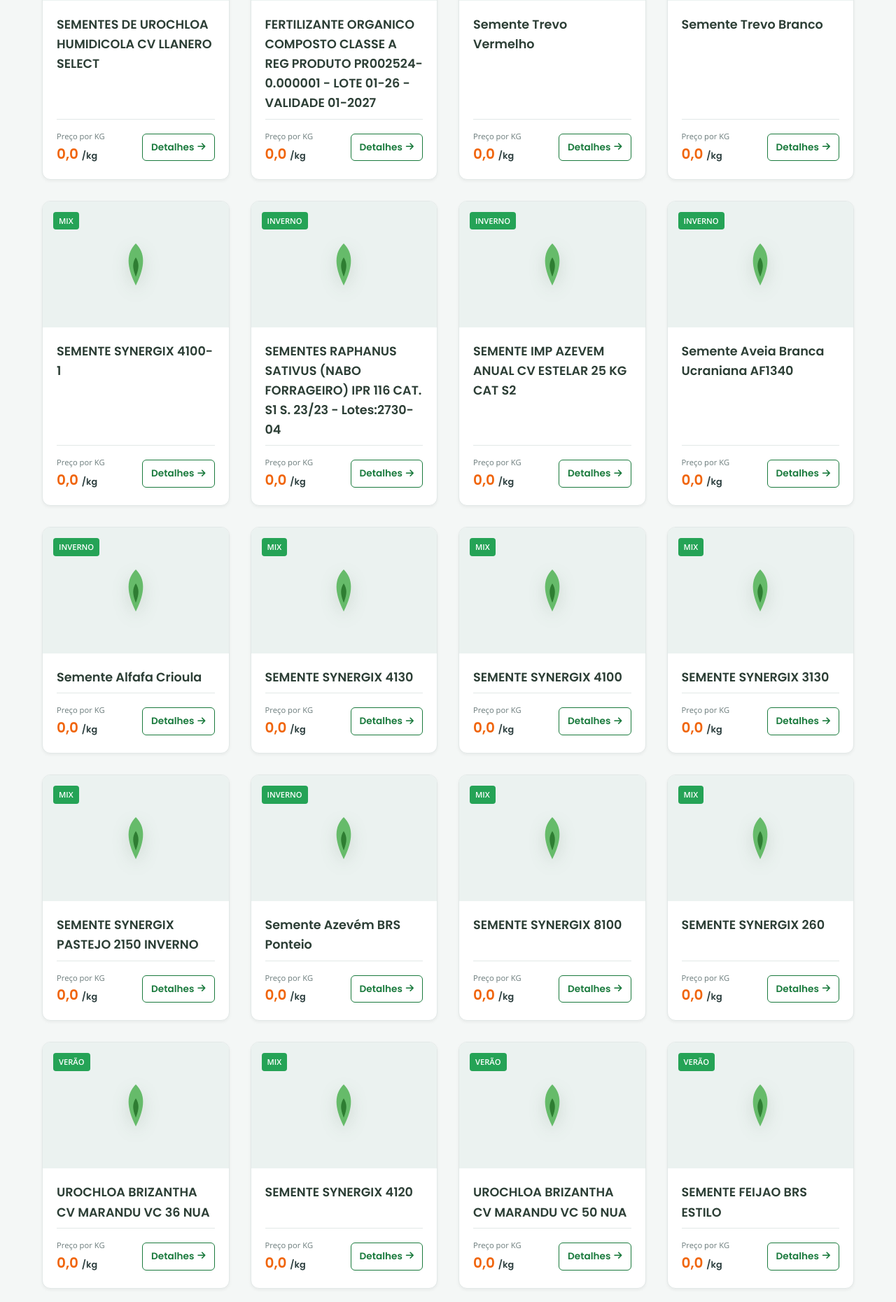
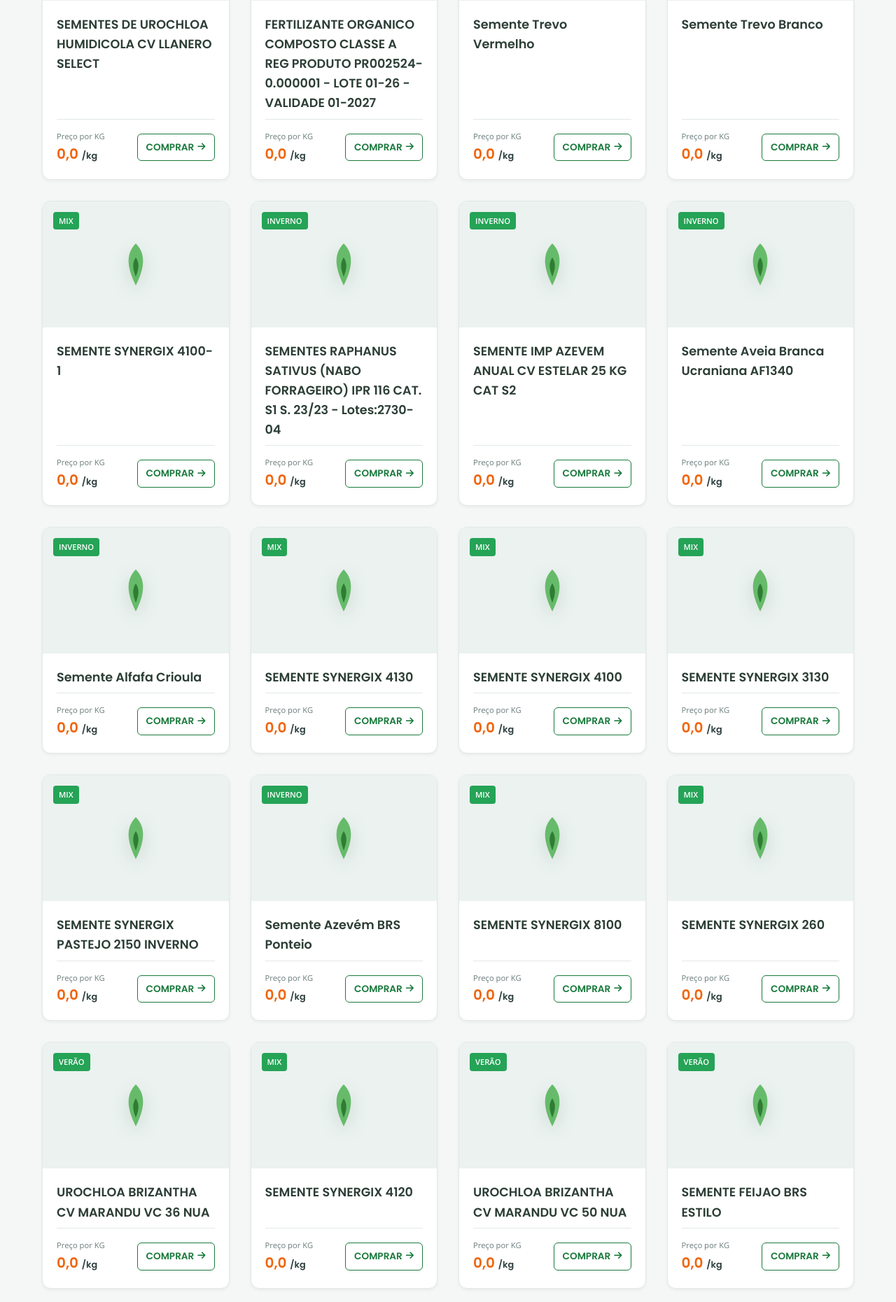
Before and after one commit to cjcsementes-collab/cjc-sementes, a Flask app: page / in a window 1280 px wide. Shown: the part 993-2854 px from the top of the page at 70% size. Run offline with Flask 3, Linux system fonts and the light colour scheme; data comes from the database, SQL or seed files in the repository.

Commit message:
style: replace Detalhes with COMPRAR

```diff
--- a/templates/index.html
+++ b/templates/index.html
@@ -159,7 +159,7 @@
                             </div>
 
                             <a href="{{ url_for('product_detail', produto_id=produto.id) }}" class="btn btn-outline btn-card">
-                                Detalhes <i class="fa-solid fa-arrow-right" style="margin-left: 5px; font-size: 0.8rem;"></i>
+                                COMPRAR <i class="fa-solid fa-arrow-right" style="margin-left: 5px; font-size: 0.8rem;"></i>
                             </a>
                         </div>
                     </div>
```
